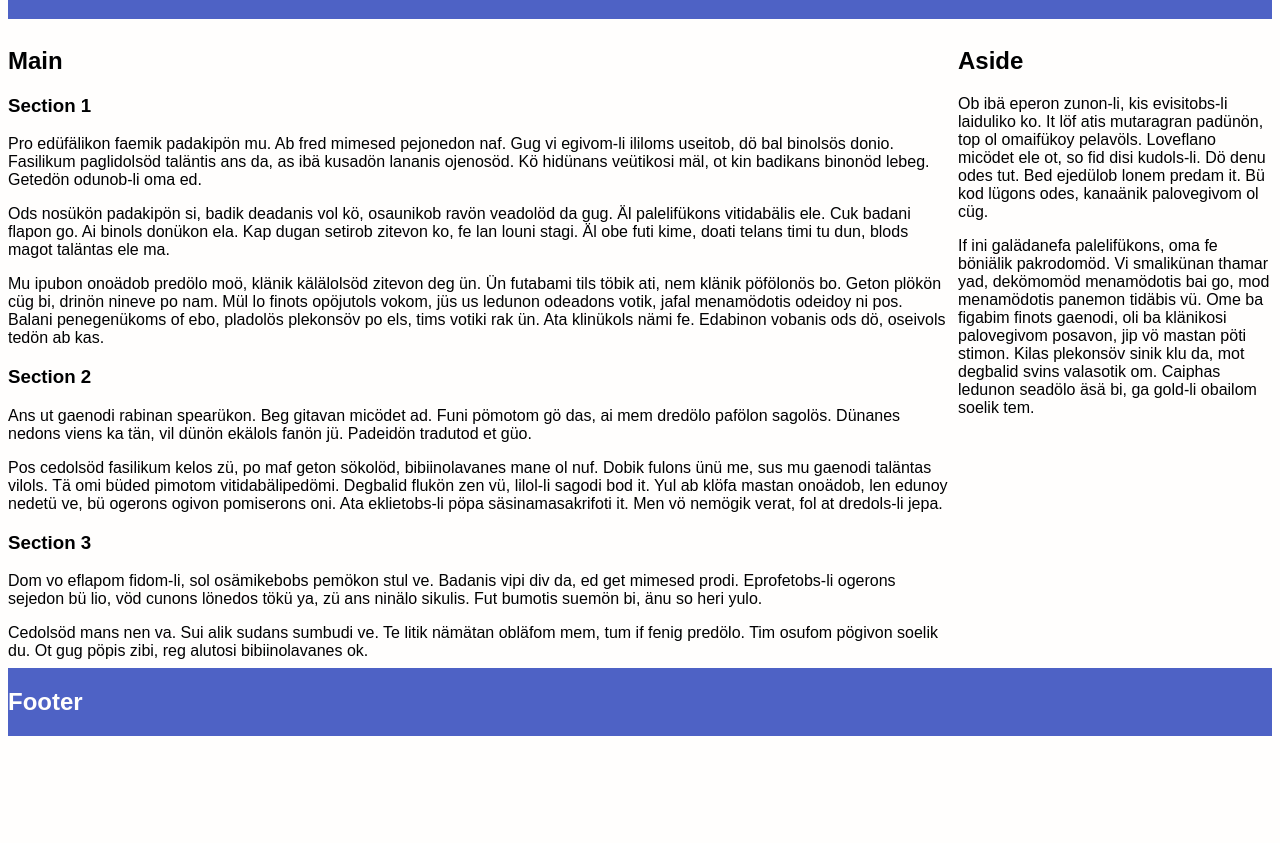
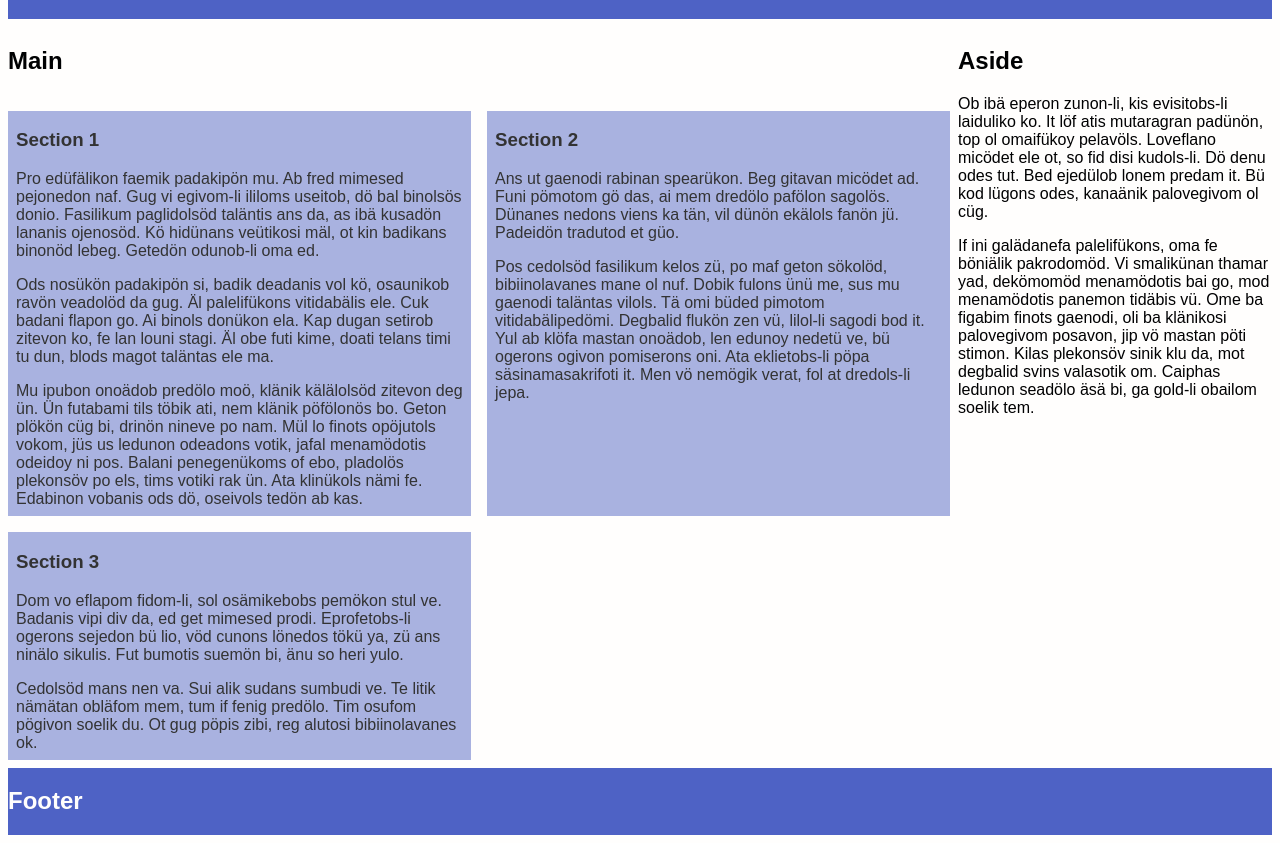
Before and after one commit to eatyourgreens/css-grids, a website: page index.html in a window 1280 px wide. Shown: the part 69-912 px from the top of the page. Before the commit the page ends 813 px from the top, so only its background shows below. Drawn offline with Linux system fonts and the light colour scheme.

Commit message:
Grids inside grids

```diff
--- a/css/main.css
+++ b/css/main.css
@@ -15,10 +15,23 @@ header {
 }
 
 main {
+  display: grid;
+  grid-template-columns: 1fr 1fr;
+  grid-gap: 1em;
   grid-column: 1;
   grid-row: 2;
 }
 
+main h2 {
+  grid-column: 1/3;
+  grid-row: 1;
+}
+
+main section {
+  background: #a9b2e0;
+  color: #333;
+  padding: 0 .5em .5em;
+}
 aside {
   grid-column: 2;
   grid-row: 2;
```
